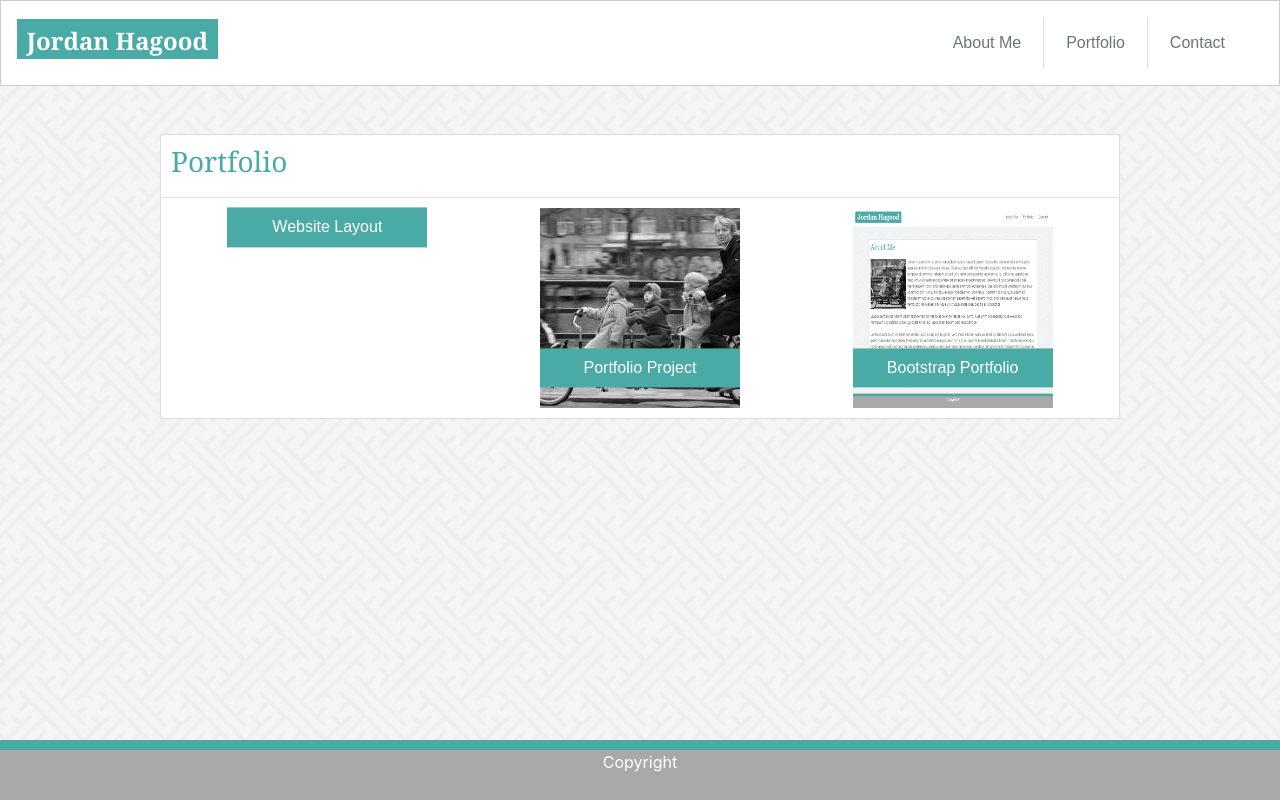
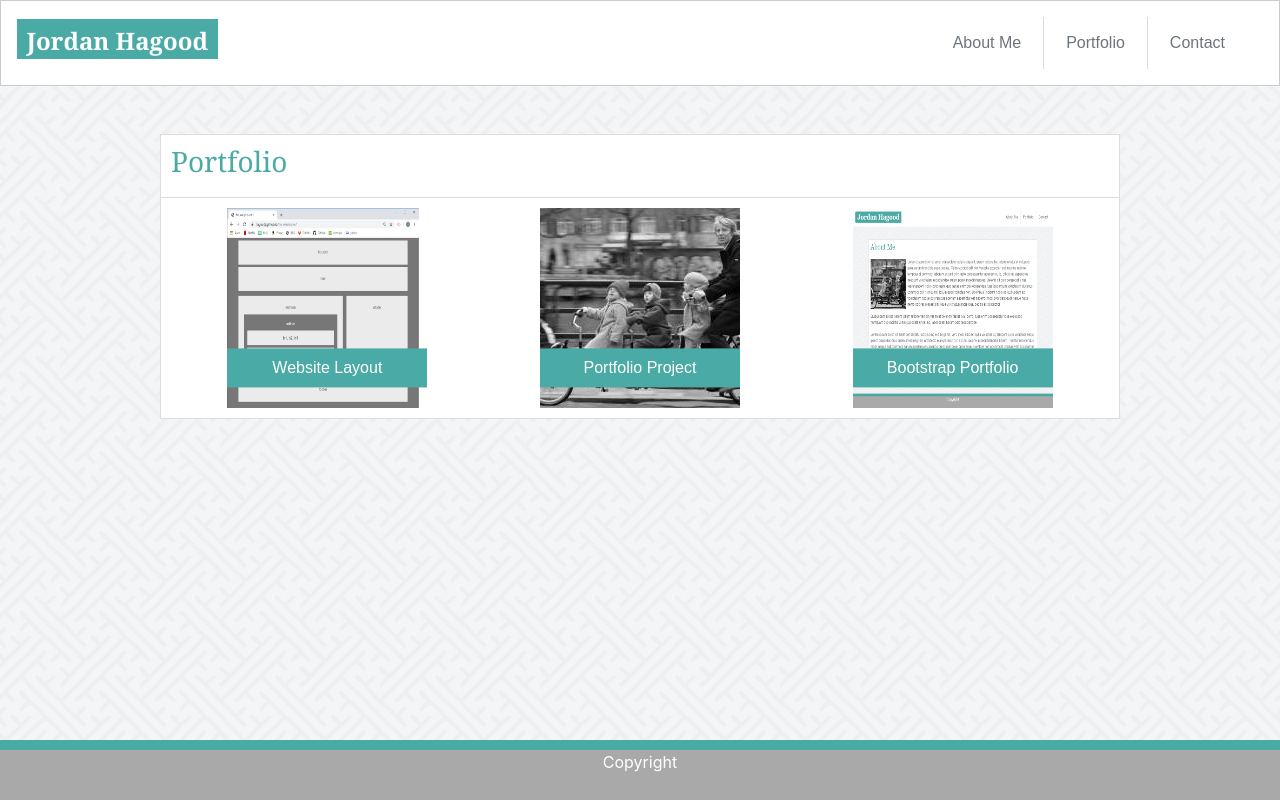
Before and after one commit to hagoodj/responsive-portfolio, a plain HTML site: page portfolio.html in a window 1280 px wide. Drawn offline with nearby package versions, Linux system fonts and the light colour scheme.

Commit message:
changed wireframe img src

```diff
--- a/portfolio.html
+++ b/portfolio.html
@@ -39,7 +39,7 @@
         <div class = "row projects">
             <div class = "col-md-4 col-sm-6 col-xs-12">
                 <div class= "row justify-content-md-center projectrows">
-                    <a href="https://hagoodj.github.io/hw-wireframe/"><img src="../hw-wireframe/wireframe.jpg" width="200" height="200" title="Website" alt="Website Layout Project"></a>
+                    <a href="https://hagoodj.github.io/hw-wireframe/"><img src="wireframe.jpg" width="200" height="200" title="Website" alt="Website Layout Project"></a>
                     <h6 class = "labels">Website Layout</h6>
                 </div>
             </div>
```
